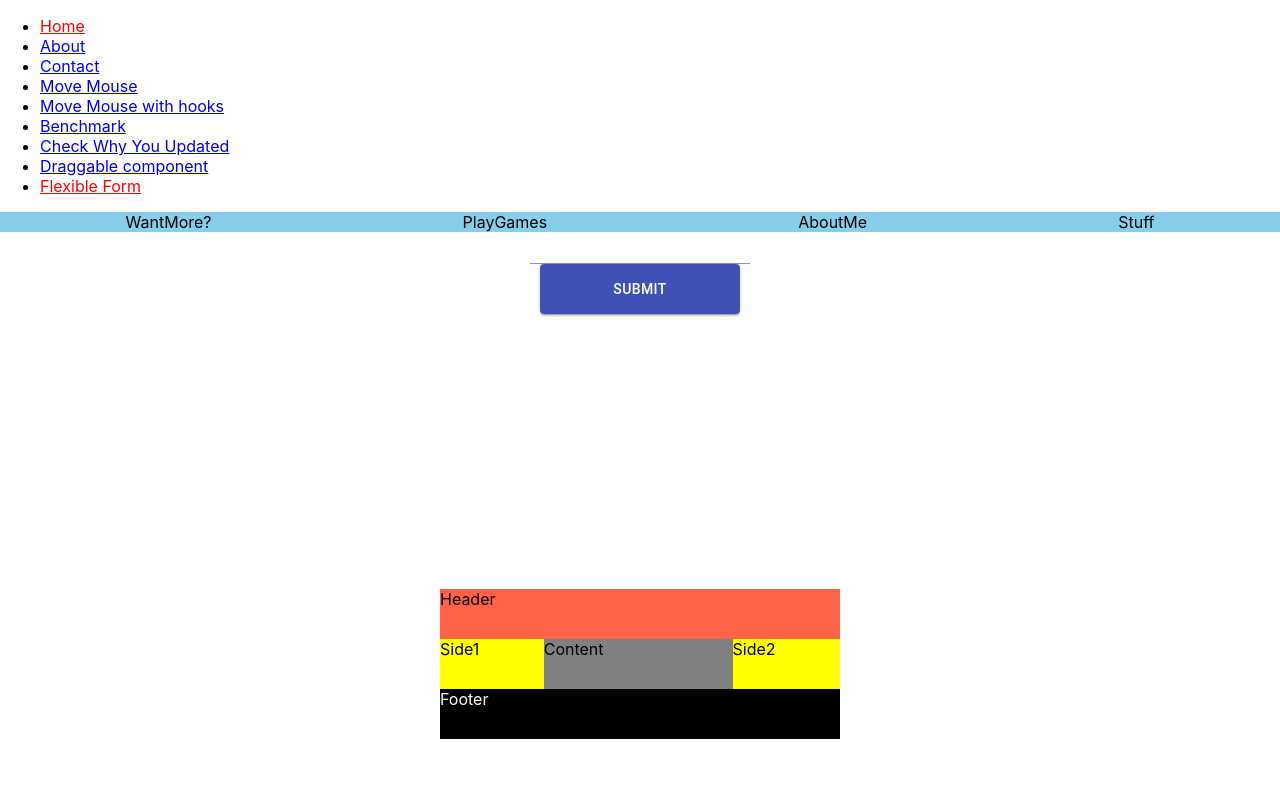
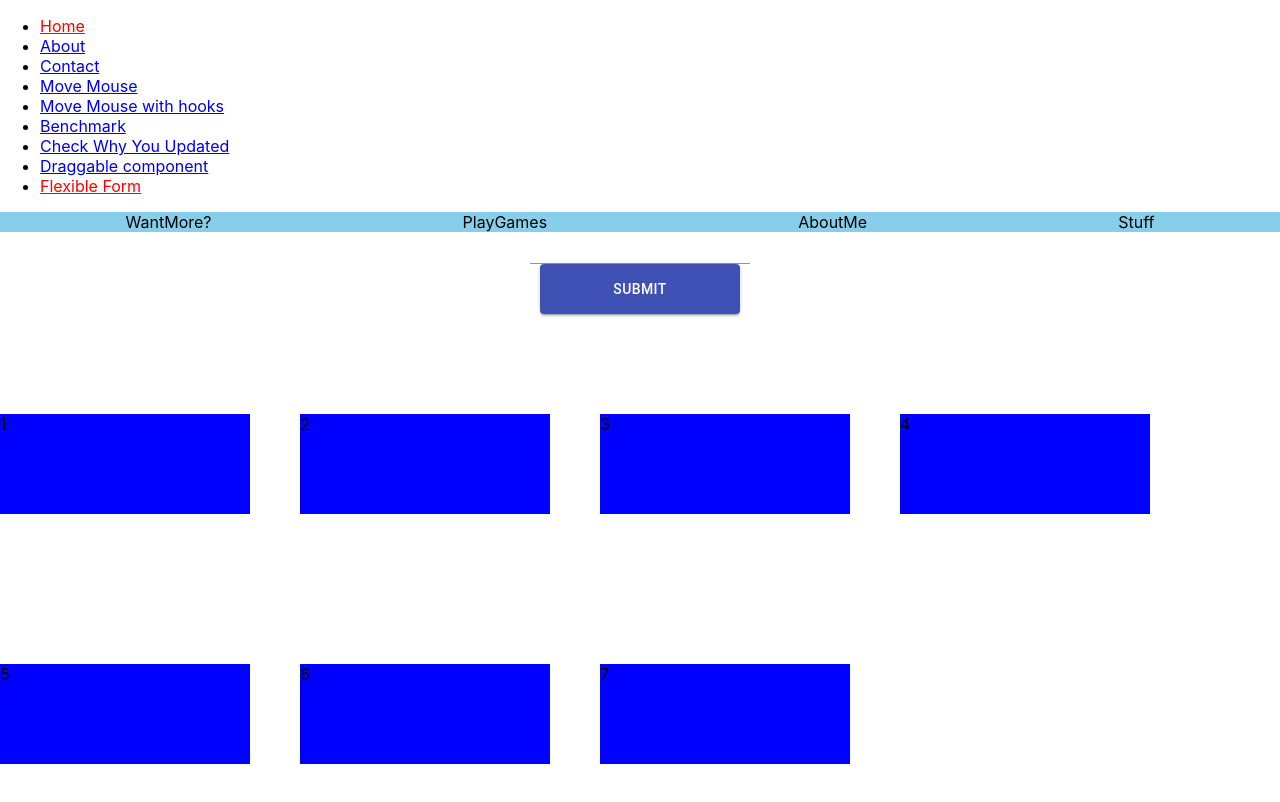
Before and after one commit to johnconnor31/newJsFeatures, a React (Create React App) app: page /flexibleForm in a window 1280 px wide. Shown: the top 802 px of the page. Built offline with nearby package versions, Linux system fonts and the light colour scheme; what redux-promise-middleware would draw is missing.

Commit message:
Revert "Flex form example"
This reverts commit b8df636436d121fd72b7d11cbd95b65767a0e962.

```diff
--- a/src/App.css
+++ b/src/App.css
@@ -53,58 +53,15 @@
 .flexContainer {
   display: flex;
   flex-wrap: wrap;
-  width: 400px;
   height: 500px;
-  margin: auto;
-  align-content: center;
-  align-items: stretch;
 }
 
-.flexContainer > * {
-  height: 50px;
-  flex: 0 100%;
-}
-
-.header {
-  background-color: tomato;
-}
-
-div[class*='side'] {
-  background-color: yellow;
-}
-
-.content {
-  background-color: gray;
-}
-
-.footer {
-  background-color: black;
-  color: white;
-}
-
-@media all and ( min-width: 600px) {
-  .side-1 {
-    flex: 1 auto;
-  }
-  .side-2 {
-    flex: 1 auto;
-  }
-}
-
-@media all and ( min-width: 800px) {
-  .content {
-    flex: 2 auto;
-    order: 2
-  }
-  .side-1 {
-    order: 1;
-  }
-  .side-2 {
-    order: 3;
-  }
-  .footer {
-    order: 4;
-  }
+div[class*="flexDiv"] {
+  width: 250px;
+  height: 100px;
+  margin: 0 50px 0 0;
+  background-color: blue;
+  justify-content: space-evenly;
 }
 
 @keyframes colorAndFlexGrow {
--- a/src/FlexibleForm.js
+++ b/src/FlexibleForm.js
@@ -68,11 +68,13 @@ return (
         <div className='submitResponse'>{props.pendingSubmit ? 'Submitting form' : props.submitResponse}</div>
     </div>
     <div className='flexContainer'>
-        <div className='header'>Header</div>
-        <div className='content'>Content</div>
-        <div className='side-1'>Side1</div>
-        <div className='side-2'>Side2</div>
-        <div className='footer'>Footer</div>
+        <div className='flexDiv1'>1</div>
+        <div className='flexDiv2'>2</div>
+        <div className='flexDiv3'>3</div>
+        <div className='flexDiv4'>4</div>
+        <div className='flexDiv5'>5</div>
+        <div className='flexDiv6'>6</div>
+        <div className='flexDiv7'>7</div>
     </div>
     </>
 );
```
